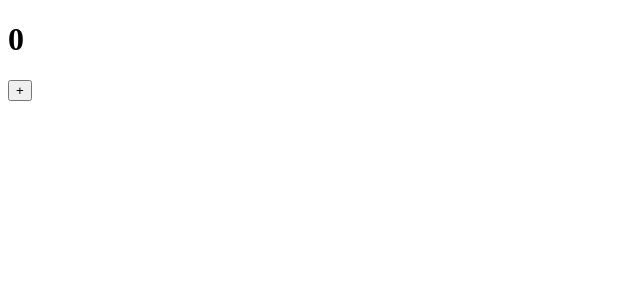
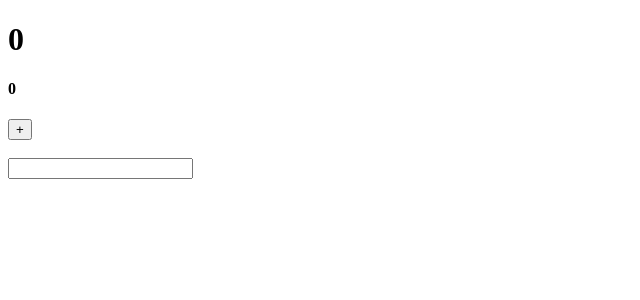
Before and after one commit to erickgust/react-hooks, a React (Vite) app: page / in a window 1280 px wide. Shown: the top 300 px of the page, without its empty margins (0-640 px from the left). Built offline with nearby package versions, Linux system fonts and the light colour scheme.

Commit message:
Add useMemo example

```diff
--- a/src/app.tsx
+++ b/src/app.tsx
@@ -1,31 +1,30 @@
-import { useCallback, useState } from "react"
-
-const fnCounter = new Set()
+import { useCallback, useMemo, useState } from "react"
 
 function App() {
   const [counter, setCounter] = useState(0)
+  const [name, setName] = useState('')
+
+  const total = useMemo(() => {
+    console.log('useMemo')
+    return counter * 12323213 * 3231313 * 123233
+  }, [counter])
 
   const handlePlus = useCallback(() => {
     setCounter((prevState) => prevState + 1)
   }, [])
 
-  fnCounter.add(handlePlus)
-  console.log(fnCounter.size)
-
   return (
     <div>
       <h1>{counter}</h1>
-      <Button onClick={handlePlus}/>
+      <h4>{total}</h4>
+      <button type="button" onClick={handlePlus}>+</button>
+
+      <br />
+      <span>{name}</span>
+      <br />
+      <input type="text" onChange={e => setName(e.target.value)} />
     </div>
   )
 }
 
-type ButtonProps = {
-  onClick: () => void
-}
-
-const Button = ({ onClick }: ButtonProps) => (
-  <button type="button" onClick={onClick}>+</button>
-)
-
 export {App}
```
